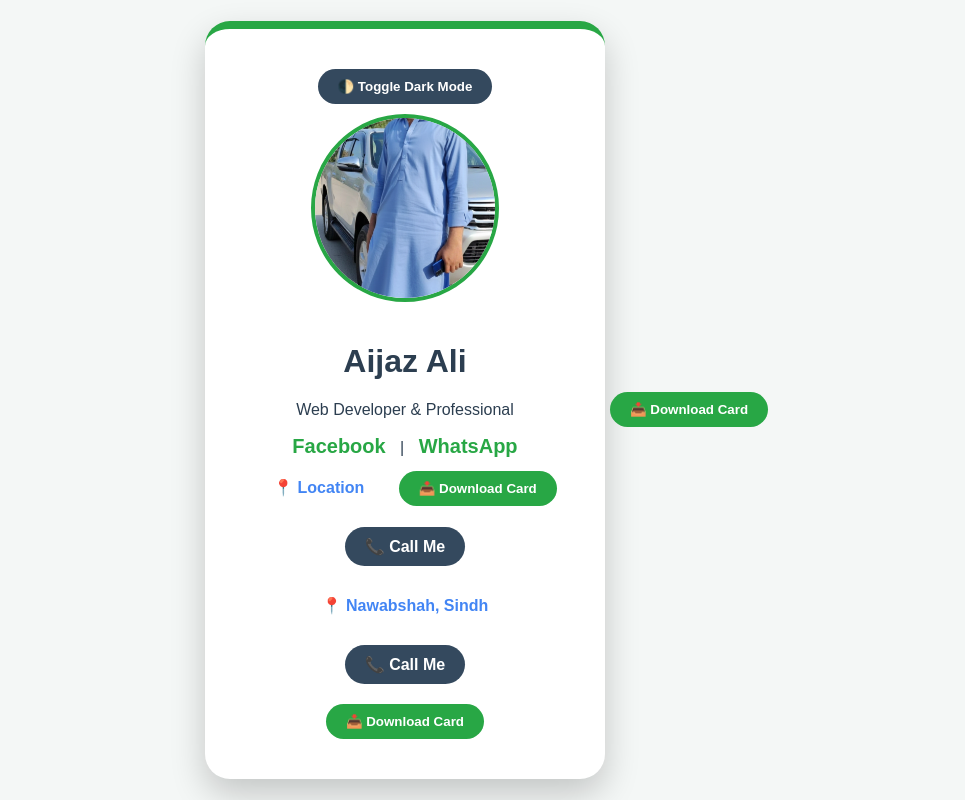
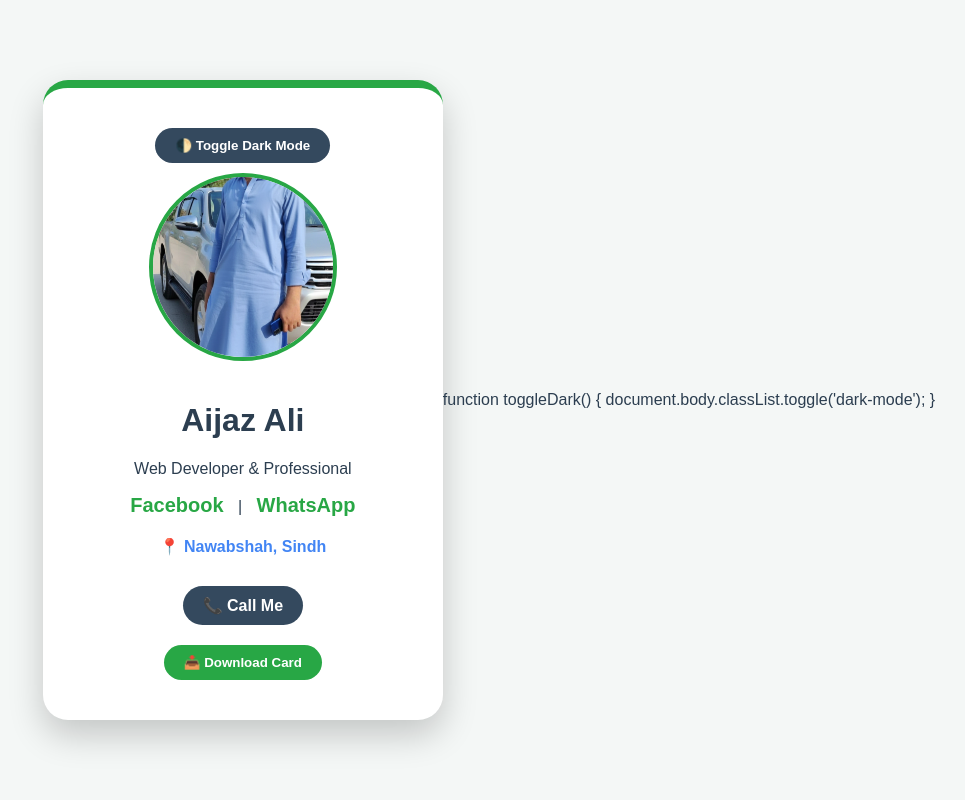
Before and after one commit to aijazmagsi197-maker/My-card-, a plain HTML site: page index.html in a window 1280 px wide. Shown: the whole page, without its empty margins (151-1116 px from the left). Drawn offline with Linux system fonts and the light colour scheme.

Commit message:
Update index.html

```diff
--- a/index.html
+++ b/index.html
@@ -30,23 +30,13 @@
     <div class="social-links">
         <a href="#">Facebook</a> | <a href="https://wa.me/923162813659">WhatsApp</a>
     </div>
-    <a href="https://maps.google.com/?q=My+Location" target="_blank" class="btn social-btn" style="color: #4285F4;">📍 Location</a>
-        <button class="btn btn-download" onclick="window.print()">📥 Download Card</button>
 
+    <a href="https://www.google.com/maps?q=Nawabshah" target="_blank" class="btn social-btn" style="color: #4285F4;">📍 Nawabshah, Sindh</a>
     <br>
     <a href="tel:+923162813659" class="btn btn-dark" style="margin-top: 10px;">📞 Call Me</a>
-<a href="https://www.google.com/maps?q=Nawabshah" target="_blank" class="btn social-btn" style="color: #4285F4;">📍 Nawabshah, Sindh</a>
-<br>
-<a href="tel:+923162813659" class="btn btn-dark" style="margin-top: 10px;">📞 Call Me</a>
-<br>
-<button class="btn btn-download" onclick="window.print()" style="margin-top: 10px;">📥 Download Card</button>
+    <br>
+    <button class="btn btn-download" onclick="window.print()" style="margin-top: 10px;">📥 Download Card</button>
 </div>
-
-<div>
-    <br>
-    <button class="btn btn-download" onclick="window.print()">📥 Download Card</button>
-</div>
-
 
 <script>
     function toggleDark() {
@@ -54,5 +44,10 @@
     }
 </script>
 
+    function toggleDark() {
+        document.body.classList.toggle('dark-mode');
+    }
+</script>
+
 </body>
 </html>
```
